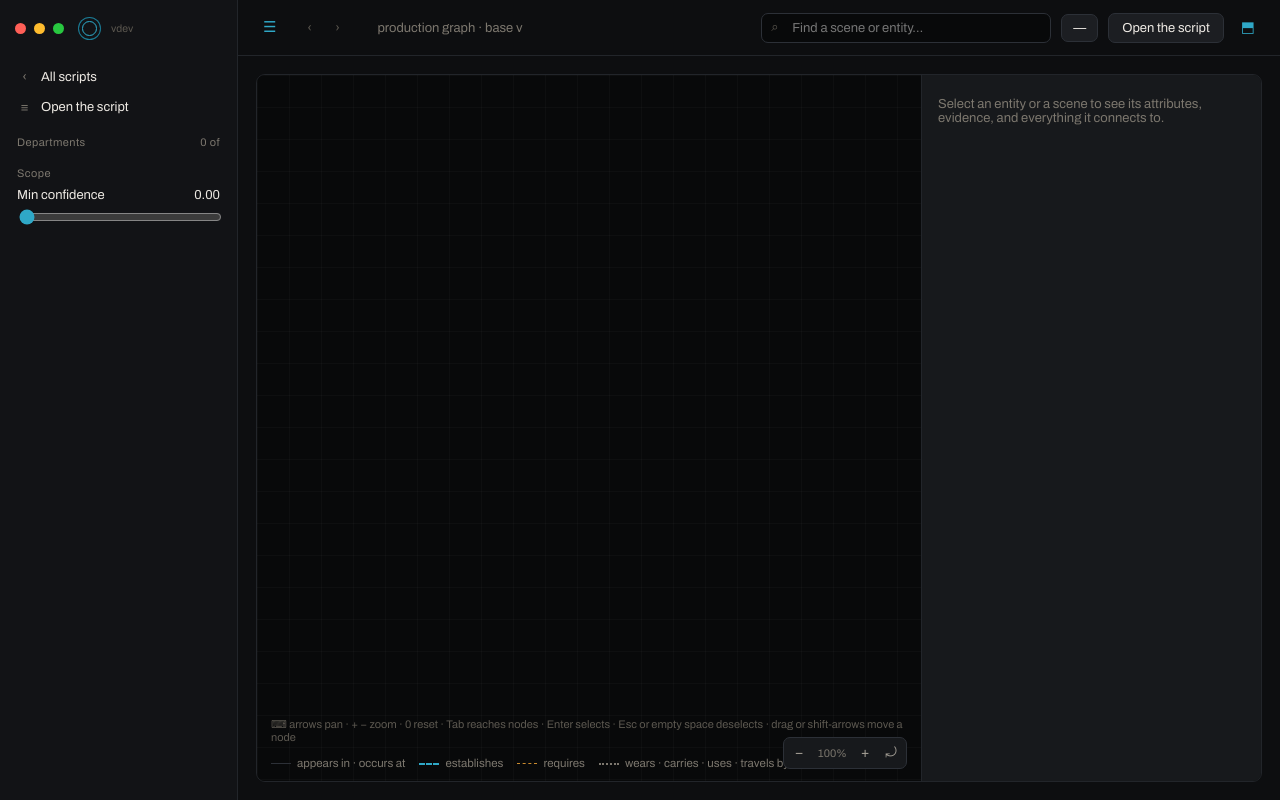
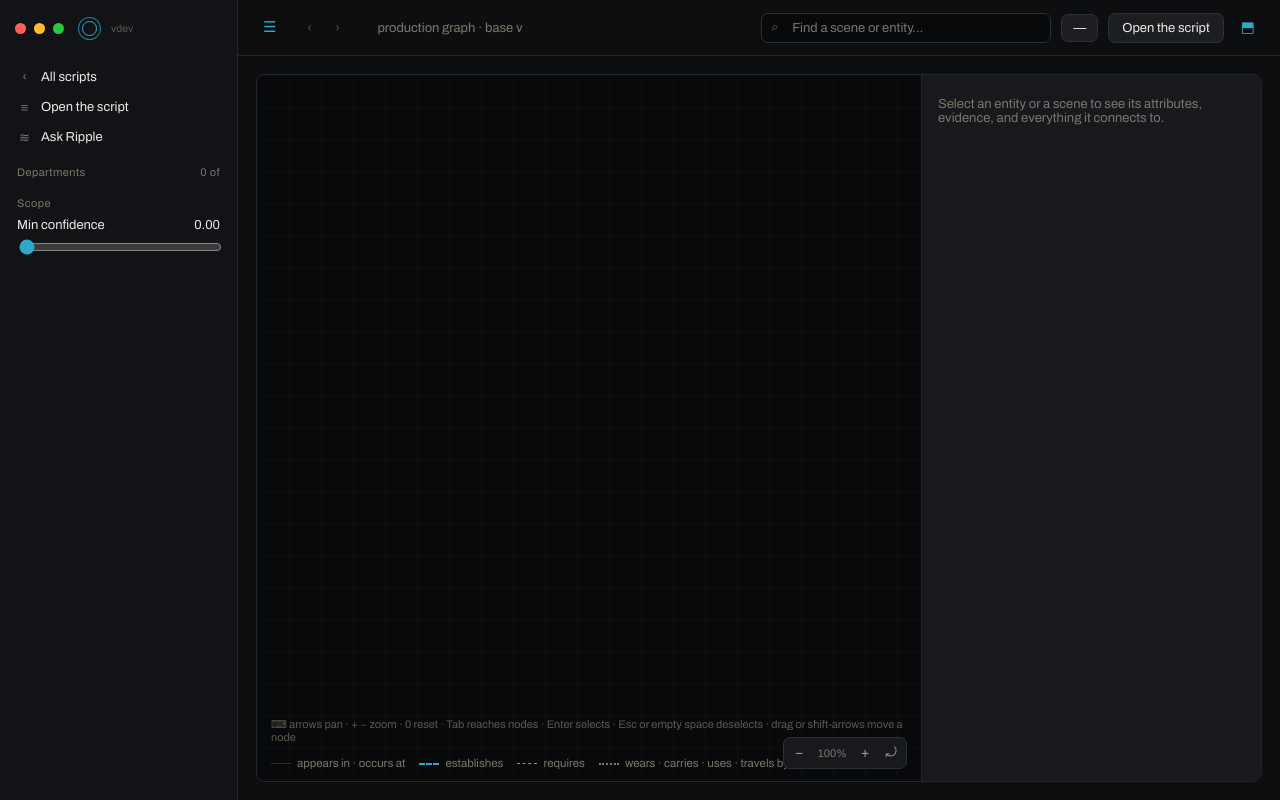
Before and after one commit to shehuphd/ripple, a FastAPI app: template ripple/web/templates/script_graph.html in a window 1280 px wide. Run offline with FastAPI, Linux system fonts and the light colour scheme; the template is opened without the code that fills it, so the values that code supplies are empty; some libraries are stand-ins or nearby versions; some web fonts are replaced.

Commit message:
Link the graph views to Ask Ripple
Someone reading the production graph is looking at exactly what the chat
answers from. Both graph sidebars gain an Ask Ripple row under the script
link, carrying the open script through.

```diff
--- a/ripple/web/templates/graph.html
+++ b/ripple/web/templates/graph.html
@@ -7,6 +7,8 @@
   <a class="srow" href="/scripts/{{ script.id }}">
     <span class="ic">‹</span><span class="lb">Back to scene
       {{ scene.display_scene_number or scene.sequence_index + 1 }}</span></a>
+  <a class="srow" href="/ask?script={{ script.id }}">
+    <span class="ic">≋</span><span class="lb">Ask Ripple</span></a>
 
   <div class="sgroup">Departments
     <span style="float:right">{{ departments|length }} of {{ total_departments }}</span>
--- a/ripple/web/templates/script_graph.html
+++ b/ripple/web/templates/script_graph.html
@@ -8,6 +8,8 @@
     <span class="ic">‹</span><span class="lb">All scripts</span></a>
   <a class="srow" href="/scripts/{{ script.id }}">
     <span class="ic">≡</span><span class="lb">Open the script</span></a>
+  <a class="srow" href="/ask?script={{ script.id }}">
+    <span class="ic">≋</span><span class="lb">Ask Ripple</span></a>
 
   <div class="sgroup">Departments
     <span style="float:right">{{ departments|length }} of {{ total_departments }}</span>
```
Also changed, not shown: USAGE.md (+2 -0 lines), tests/test_web.py (+7 -0 lines).
